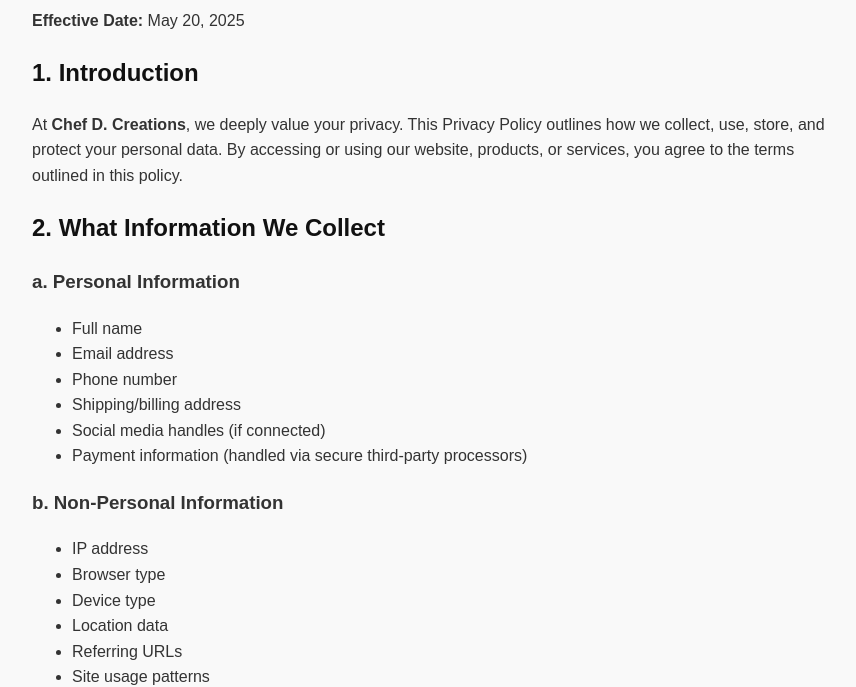
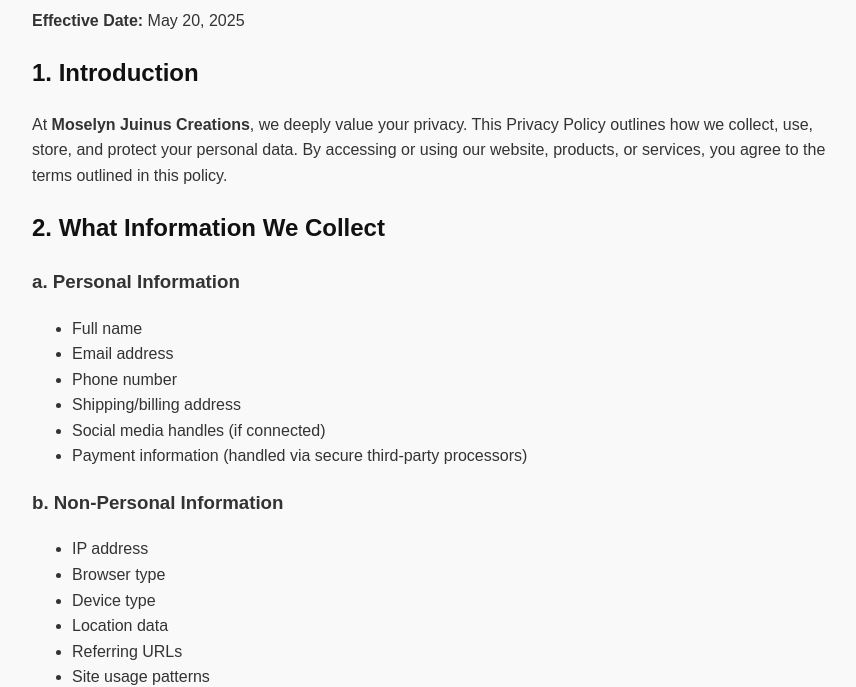
Before and after one commit to Chris-procoder/MettA-pparels, a website: page privacy.html in a window 1280 px wide. Shown: the part 118-805 px from the top of the page, without its empty margins (208-1064 px from the left). Drawn offline with Linux system fonts and the light colour scheme.

Commit message:
Update privacy.html

```diff
--- a/privacy.html
+++ b/privacy.html
@@ -3,7 +3,7 @@
 <head>
   <meta charset="UTF-8" />
   <meta name="viewport" content="width=device-width, initial-scale=1.0"/>
-  <title>Privacy Policy | Chef D. Creations</title>
+  <title>Privacy Policy | Mett Appearels</title>
   <style>
     body {
       font-family: Arial, sans-serif;
@@ -32,7 +32,7 @@
   <p><strong>Effective Date:</strong> May 20, 2025</p>
 
   <h2>1. Introduction</h2>
-  <p>At <strong>Chef D. Creations</strong>, we deeply value your privacy. This Privacy Policy outlines how we collect, use, store, and protect your personal data. By accessing or using our website, products, or services, you agree to the terms outlined in this policy.</p>
+  <p>At <strong>Moselyn Juinus Creations</strong>, we deeply value your privacy. This Privacy Policy outlines how we collect, use, store, and protect your personal data. By accessing or using our website, products, or services, you agree to the terms outlined in this policy.</p>
 
   <h2>2. What Information We Collect</h2>
   <h3>a. Personal Information</h3>
```
